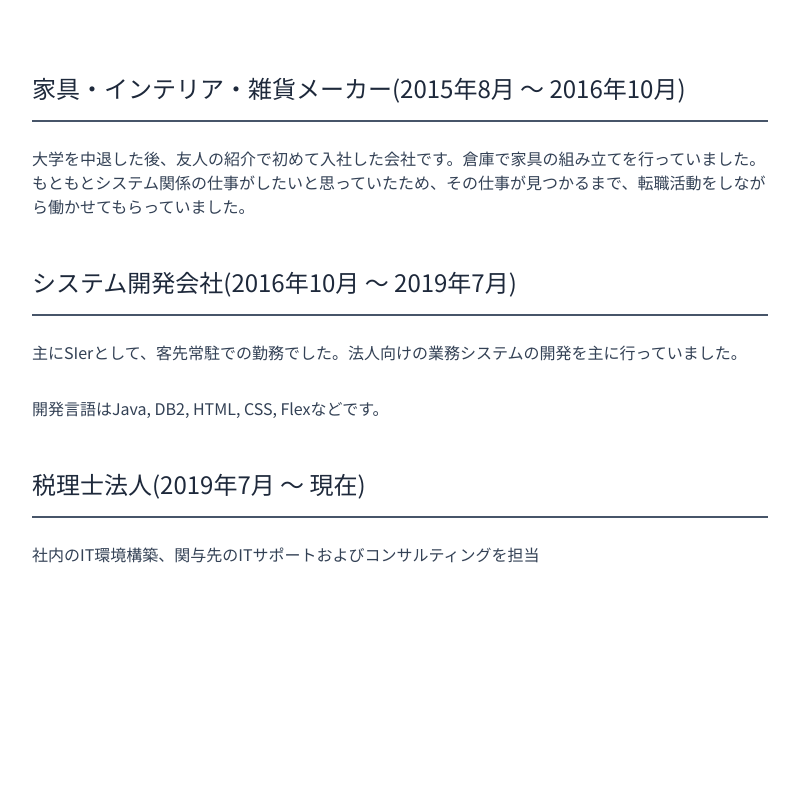
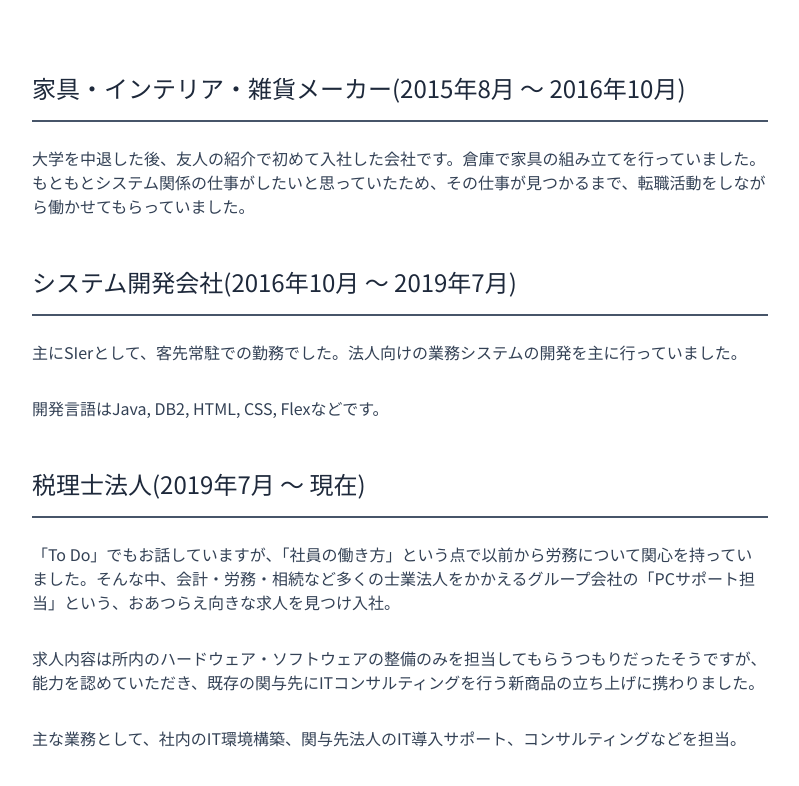
Before and after one commit to Local-Bias/portfolio-v3, a Next.js app: page /career in a window 1280 px wide. Shown: the part 340-1126 px from the top of the page, without its empty margins (368-1167 px from the left). Before the commit the page ends 1002 px from the top, so only its background shows below. Built offline with nearby package versions, Linux system fonts and the light colour scheme.

Commit message:
👍 経歴の説明を追加

```diff
--- a/src/static/contents.ts
+++ b/src/static/contents.ts
@@ -157,6 +157,8 @@ export const products: Product[] = [
     descriptions: [
       'Next.jsでポートフォリオを作り直しました。訪問者が欲しい情報にたどり着きやすいことを意識して作成しました。',
     ],
+    link: 'https://github.com/Local-Bias/portfolio-v3',
+    linkLabel: 'GitHub',
   },
   {
     title: 'ポートフォリオv2',
@@ -206,7 +208,11 @@ export const careers: { title: string; descriptions: string[] }[] = [
   },
   {
     title: '税理士法人(2019年7月 ～ 現在)',
-    descriptions: ['社内のIT環境構築、関与先のITサポートおよびコンサルティングを担当'],
+    descriptions: [
+      '「To Do」でもお話していますが、「社員の働き方」という点で以前から労務について関心を持っていました。そんな中、会計・労務・相続など多くの士業法人をかかえるグループ会社の「PCサポート担当」という、おあつらえ向きな求人を見つけ入社。',
+      '求人内容は所内のハードウェア・ソフトウェアの整備のみを担当してもらうつもりだったそうですが、能力を認めていただき、既存の関与先にITコンサルティングを行う新商品の立ち上げに携わりました。',
+      '主な業務として、社内のIT環境構築、関与先法人のIT導入サポート、コンサルティングなどを担当。',
+    ],
   },
 ];
 
```
